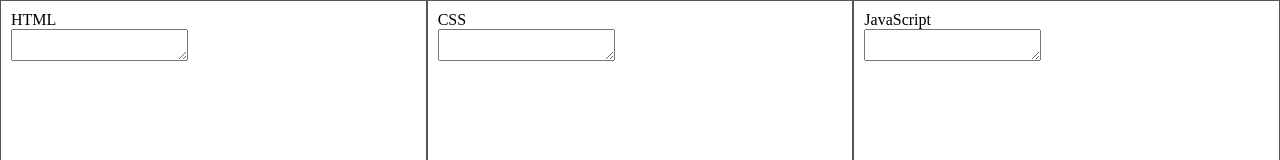
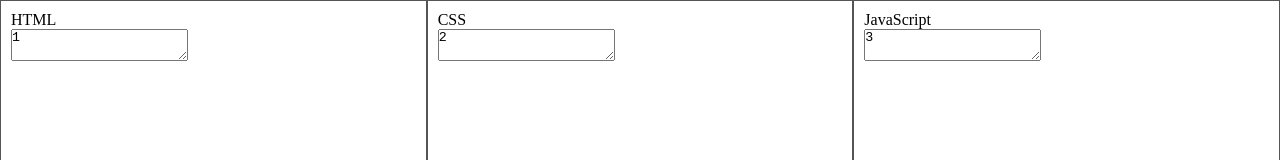
Before and after one commit to jsksru/sandbox, a React (Create React App) app: page / in a window 1280 px wide. Shown: the top 160 px of the page. Built offline with nearby package versions, Linux system fonts and the light colour scheme.

Commit message:
add simple state and props

```diff
--- a/src/App.jsx
+++ b/src/App.jsx
@@ -1,3 +1,4 @@
+import { useState } from 'react';
 import Css from './components/css';
 import Html from './components/html';
 import JavaScript from './components/javascript';
@@ -5,12 +6,17 @@ import Result from './components/result';
 import './App.scss';
 
 const App = () => {
+
+  const [htmlCode, setHtmlCode] = useState('1');
+  const [cssCode, setCssCode] = useState('2');
+  const [jsCode, setJsCode] = useState('3');
+
   return (
     <div className="box">
-      <Html/>
-      <Css/>
-      <JavaScript/>
-      <Result/>
+      <Html code={htmlCode} handler={setHtmlCode}/>
+      <Css code={cssCode} handler={setCssCode}/>
+      <JavaScript code={jsCode} handler={setJsCode}/>
+      <Result html={htmlCode} css={cssCode} js={jsCode}/>
     </div>
   );
 };
--- a/src/components/css.jsx
+++ b/src/components/css.jsx
@@ -1,8 +1,8 @@
-const Css = () => {
+const Css = ({ code }) => {
   return (
     <div className="field css-box">
       <div className="title">CSS</div>
-      <textarea className="input"></textarea>
+      <textarea className="input">{code}</textarea>
     </div>
   );
 };
--- a/src/components/html.jsx
+++ b/src/components/html.jsx
@@ -1,8 +1,8 @@
-const Html = () => {
+const Html = ({ code }) => {
   return (
     <div className="field html-box">
       <div className="title">HTML</div>
-      <textarea className="input"></textarea>
+  <textarea className="input">{code}</textarea>
     </div>
   );
 };
--- a/src/components/javascript.jsx
+++ b/src/components/javascript.jsx
@@ -1,8 +1,8 @@
-const JavaScript = () => {
+const JavaScript = ({ code }) => {
   return (
     <div className="field js-box">
       <div className="title">JavaScript</div>
-      <textarea className="input"></textarea>
+      <textarea className="input">{code}</textarea>
     </div>
   );
 };
```
